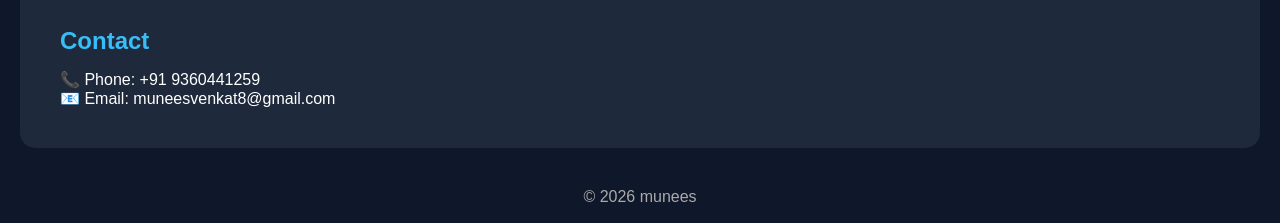
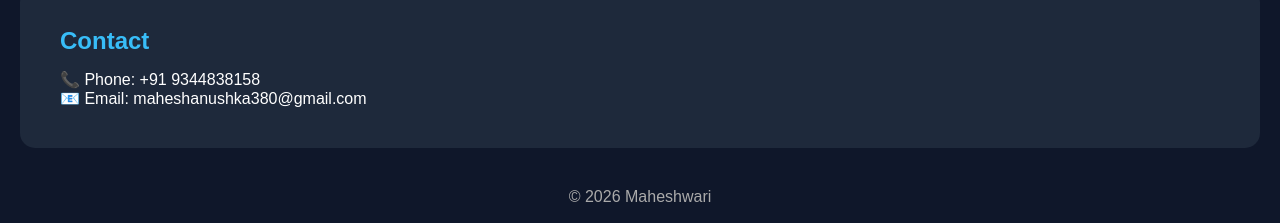
Before and after one commit to maheshanushka380-dev/Maheshwari-, a plain HTML site: page index.html in a window 1280 px wide. Shown: the part 907-1130 px from the top of the page. Drawn offline with Linux system fonts and the light colour scheme.

Commit message:
Update contact information and footer name

```diff
--- a/index.html
+++ b/index.html
@@ -105,12 +105,12 @@
 
 <section>
     <h2>Contact</h2>
-    <p>📞 Phone: +91 9360441259</p>
-    <p>📧 Email: muneesvenkat8@gmail.com</p>
+    <p>📞 Phone: +91 9344838158</p>
+    <p>📧 Email: maheshanushka380@gmail.com</p>
 </section>
 
 <footer>
-    <p>© 2026 munees</p>
+    <p>© 2026 Maheshwari</p>
 </footer>
 
 </body>
```
